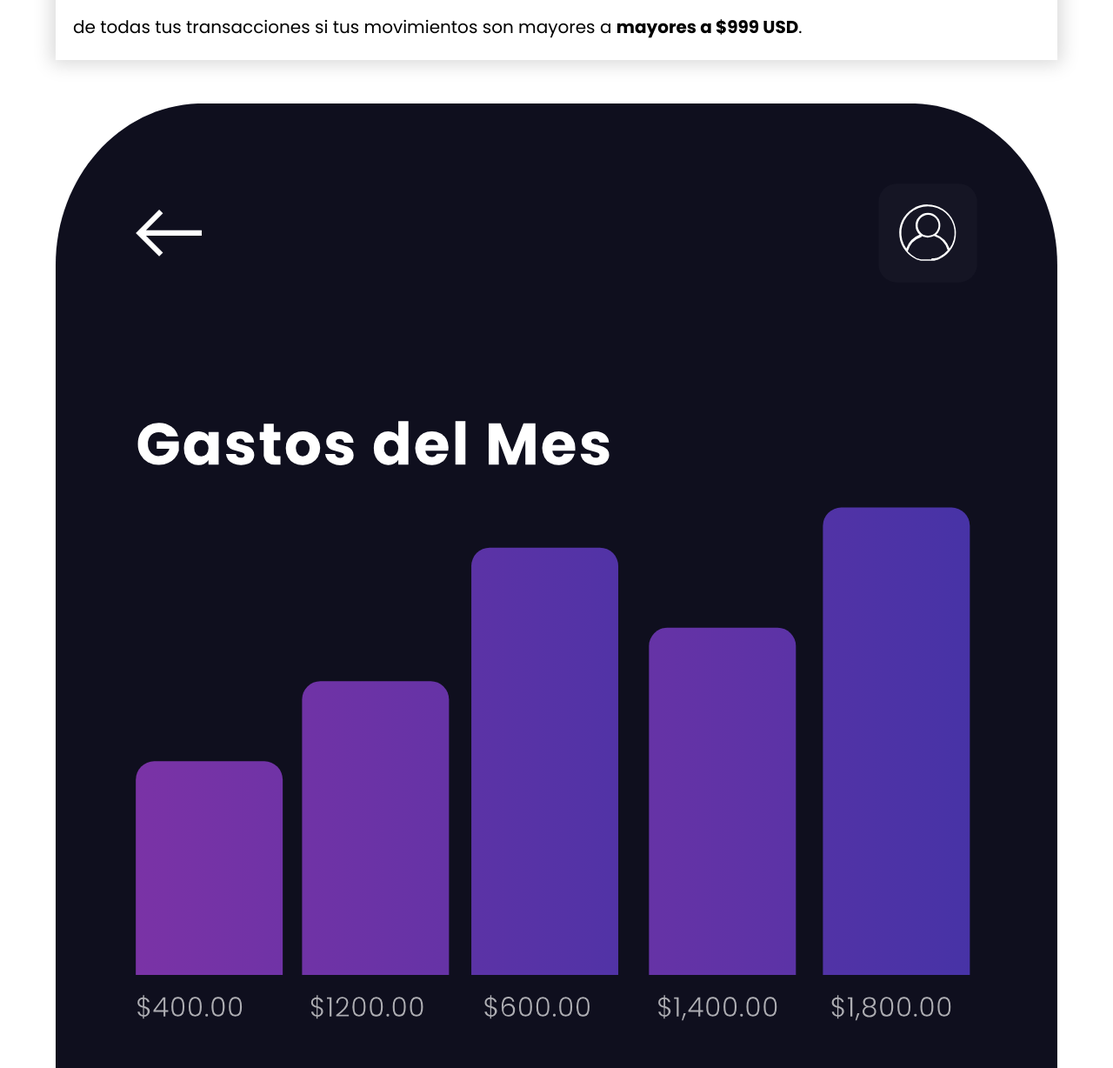
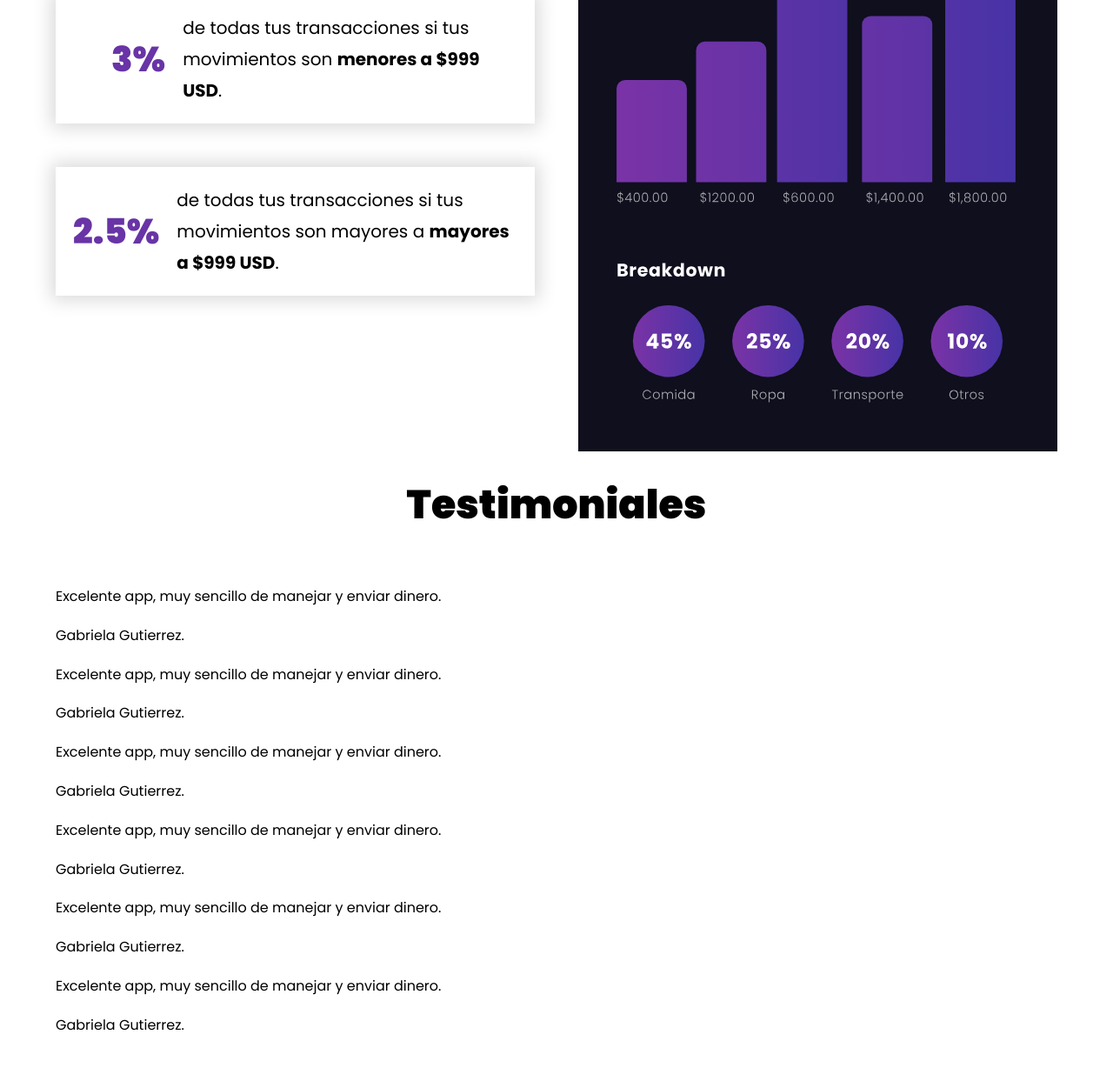
Before and after one commit to BetoGutierrezM/Pagina-nucleus-10, a plain HTML site: page index.html in a window 1280 px wide. Shown: the part 3442-4670 px from the top of the page at 87% size. Drawn offline with Linux system fonts and the light colour scheme.

Commit message:
agregando html testimoniales

```diff
--- a/css/styles.css
+++ b/css/styles.css
@@ -4,34 +4,47 @@
     --negro: #000000;
     --fuentePrincipal: 'Poppins', sans-serif;
 }
+
 html {
     font-size: 62.5%;
     box-sizing: border-box;
 }
-*, *:before, *:after {
+
+*,
+*:before,
+*:after {
     box-sizing: inherit;
 }
+
 body {
     font-family: var(--fuentePrincipal);
     font-size: 1.6rem;
     line-height: 1.8;
 }
-h1, h2, h3 {
+
+h1,
+h2,
+h3 {
     font-weight: 900;
     margin: 2rem 0;
 }
+
 h1 {
     font-size: 5rem;
 }
+
 h2 {
     font-size: 4.6rem;
 }
+
 h3 {
     font-size: 3rem;
 }
+
 a {
     text-decoration: none;
 }
+
 img {
     max-width: 100%;
     display: block;
@@ -42,10 +55,12 @@ img {
     margin: 0 auto;
     width: 90%;
 }
+
 [class$="__heading"] {
     text-align: center;
     margin-bottom: 5rem;
 }
+
 /*Header*/
 .header {
     background-image: url(../img/header_bg.svg);
@@ -54,33 +69,39 @@ img {
     background-size: 10rem;
     padding: 5rem 0;
 }
+
 @media (min-width: 768px) {
     .header {
         background-size: 60rem;
-        height: 100vh;
+        /* height: 100vh; */
     }
 }
+
 @media (min-width: 992px) {
     .header {
         background-size: 85rem;
     }
 }
+
 @media (min-width: 1280px) {
     .header {
         background-size: 100rem;
     }
 }
+
 @media (min-width: 768px) {
     .header__barra {
         display: flex;
         justify-content: space-between;
     }
 }
+
 .header__logo {
     width: 15rem;
     margin: 0 auto 3rem auto;
 
 }
+
 @media (min-width: 768px) {
     .header__logo {
         margin: 0;
@@ -91,18 +112,21 @@ img {
     font-size: 3rem;
     line-height: 1.2;
 }
+
 @media (min-width: 768px) {
     .header__heading {
         text-align: left;
         font-size: 5rem;
     }
 }
+
 @media (min-width: 768px) {
     .header__imagen {
         max-width: 25rem;
         margin: 0 auto;
     }
 }
+
 .header__boton {
     background-color: var(--primario);
     display: block;
@@ -111,18 +135,21 @@ img {
     color: var(--blanco);
     margin-bottom: 4rem;
 }
+
 @media (min-width: 768px) {
     .header__boton {
         display: inline-block;
         padding: 1rem 4rem;
     }
 }
+
 /*navegacion*/
 .navegacion {
     display: flex;
     flex-direction: column;
     align-items: center;
 }
+
 @media (min-width: 768px) {
     .navegacion {
         flex-direction: row;
@@ -130,13 +157,16 @@ img {
         gap: 2rem;
     }
 }
+
 .navegacion__link {
     color: var(--primario);
 }
+
 @media (min-width: 768px) {
     .navegacion__link {
-        color: var(--blanco) ;
+        color: var(--blanco);
     }
+
     .header__grid {
         display: grid;
         grid-template-columns: repeat(2, 1fr);
@@ -149,10 +179,12 @@ img {
 .nucleus {
     margin-top: 3rem;
 }
+
 .nucleus__grid {
     display: flex;
     flex-direction: column-reverse;
 }
+
 @media (min-width: 768px) {
     .nucleus__grid {
         display: grid;
@@ -161,6 +193,7 @@ img {
         align-items: center;
     }
 }
+
 .listado__elemento {
     background-color: var(--blanco);
     box-shadow: 0px 0px 20px 5px rgb(0 0 0 / 0.15);
@@ -168,19 +201,53 @@ img {
     margin-bottom: 5rem;
     transition: transform 0.35s;
 }
+
 .listado__elemento:hover {
     transform: scale(1.1);
+}
+
+@media (min-width: 768px) {
+    .listado__elemento--2col {
+        display: flex;
+        justify-content: space-between;
+        align-items: flex-end;
+        gap: 2rem;
+    }
+}
+
+@media (min-width: 992px) {
+    .listado__elemento--2col {
+        align-items: center;
+    }
 }
 .listado__heading {
     color: var(--primario);
     margin: 0;
     font-size: 3rem;
 }
+
 @media (min-width: 768px) {
     .listado__heading {
         text-align: left;
     }
 }
+
+.listado__numero {
+    color: var(--primario);
+    font-size: 6rem;
+    margin: 0;
+    font-weight: 900;
+    text-align: center;
+}
+
+@media (min-width: 768px) {
+    .listado__numero {
+        flex-basis: 20rem;
+        text-align: right;
+        font-size: 4rem;
+    }
+}
+
 .listado__texto {
     margin: 0;
     font-size: 2rem;
@@ -194,6 +261,7 @@ img {
     margin: 10rem 0;
     overflow: hidden;
 }
+
 .seguridad::before,
 .seguridad::after {
     background-color: var(--blanco);
@@ -202,19 +270,23 @@ img {
     width: 130%;
     position: absolute;
 }
+
 .seguridad::before {
     top: -10rem;
     left: 0;
     transform: rotate(3deg);
 }
+
 .seguridad::after {
     bottom: -10rem;
     left: -3rem;
     transform: rotate(3deg);
 }
+
 .seguridad__heading {
     color: var(--blanco);
 }
+
 @media (min-width: 768px) {
     .seguridad__grid {
         display: grid;
@@ -223,3 +295,27 @@ img {
         align-items: center;
     }
 }
+
+/*Comisiones*/
+@media (min-width: 768px) {
+    .comisiones__grid {
+        display: grid;
+        grid-template-columns: repeat(2, 1fr);
+        column-gap: 5rem;
+        align-items: center;
+    }
+}
+
+.comisiones__texto {
+    text-align: center;
+    font-size: 2.4rem;
+    font-weight: 700;
+}
+
+@media (min-width: 768px) {
+    .comisiones__texto {
+        text-align: left;
+    }
+}
+
+/*Testimoniales*/
--- a/index.html
+++ b/index.html
@@ -130,6 +130,39 @@
                 </div>
             </div> <!--fin comisiones contenido-->
     </section> <!--fin comisiones-->
+
+    <section class="testimoniales">
+        <div class="testimoniales__contenedor">
+            <h2 class="testimoniales__heading">Testimoniales</h2>
+
+            <div class="testimoniales__grid">
+                <div class="testimonial">
+                    <p class="testimonial__texto">Excelente app, muy sencillo de manejar y enviar dinero.</p>
+                    <p class="testimonial__autor">Gabriela Gutierrez.</p>
+                </div> <!--fin testimonial-->
+                <div class="testimonial">
+                    <p class="testimonial__texto">Excelente app, muy sencillo de manejar y enviar dinero.</p>
+                    <p class="testimonial__autor">Gabriela Gutierrez.</p>
+                </div> <!--fin testimonial-->
+                <div class="testimonial">
+                    <p class="testimonial__texto">Excelente app, muy sencillo de manejar y enviar dinero.</p>
+                    <p class="testimonial__autor">Gabriela Gutierrez.</p>
+                </div> <!--fin testimonial-->
+                <div class="testimonial">
+                    <p class="testimonial__texto">Excelente app, muy sencillo de manejar y enviar dinero.</p>
+                    <p class="testimonial__autor">Gabriela Gutierrez.</p>
+                </div> <!--fin testimonial-->
+                <div class="testimonial">
+                    <p class="testimonial__texto">Excelente app, muy sencillo de manejar y enviar dinero.</p>
+                    <p class="testimonial__autor">Gabriela Gutierrez.</p>
+                </div> <!--fin testimonial-->
+                <div class="testimonial">
+                    <p class="testimonial__texto">Excelente app, muy sencillo de manejar y enviar dinero.</p>
+                    <p class="testimonial__autor">Gabriela Gutierrez.</p>
+                </div> <!--fin testimonial-->
+            </div> <!--fin testimoniales grid-->
+        </div> <!--fin testimoniales contenedor-->
+    </section> <!--fin de testimoniales-->
 </body>
 
 </html>
```
